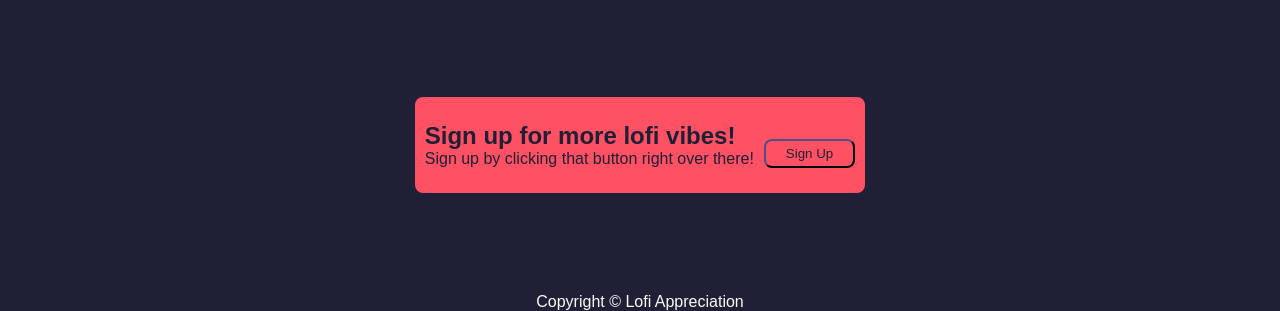
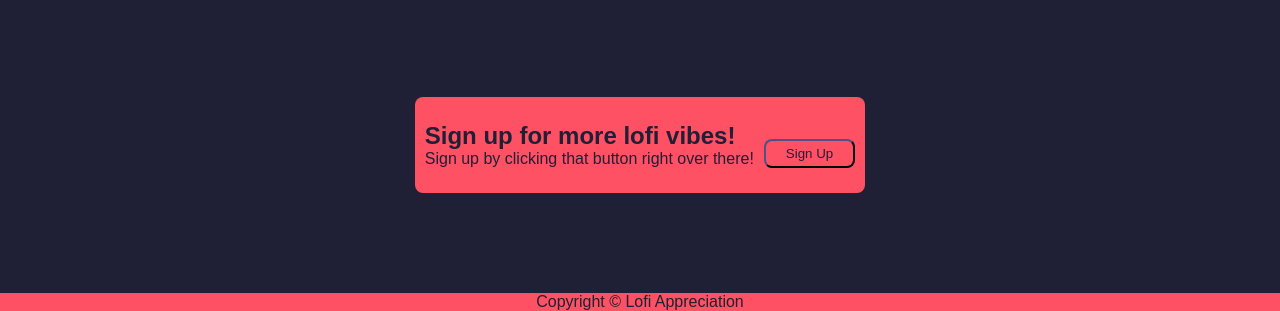
Before and after one commit to Dofmor/Landing-page, a plain HTML site: page index.html in a window 1280 px wide. Shown: the part 1266-1577 px from the top of the page. Drawn offline with Linux system fonts and the light colour scheme.

Commit message:
Aesthetic changes to footer

```diff
--- a/styles.css
+++ b/styles.css
@@ -177,7 +177,8 @@ h1 {
 }
 /*FOOTER*/
 .footer {
-    background-color: #1F1F36;
+    background-color: #FE5163;
+    color:#1F1F36;
     text-align: center;
 }
 
```
